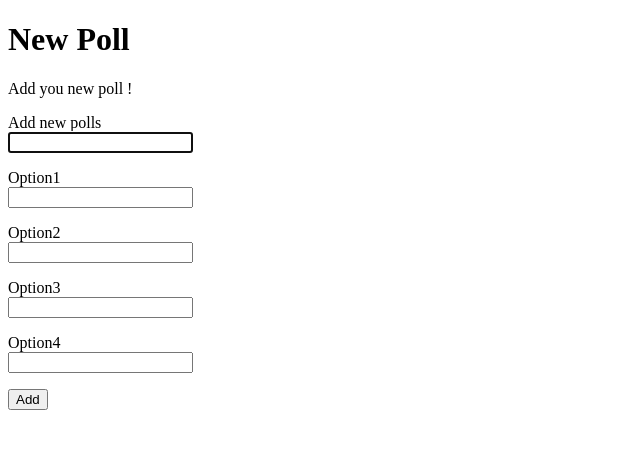
After one commit to duda-joann/flask_polls-, a Flask app: page /add-new-poll/ in a window 1280 px wide. The commit adds this page. Shown: the top 449 px of the page, without its empty margins (0-640 px from the left). Run offline with Flask 2, Linux system fonts and the light colour scheme.

Commit message:
add new poll function

```diff
--- a/polls/app.py
+++ b/polls/app.py
@@ -1,3 +1,5 @@
+from passlib.hash import pbkdf2_sha256
+
 from flask import (render_template,
                    request,
                    flash,
@@ -9,34 +11,21 @@ from flask_login import (LoginManager,
                          login_required,
                          logout_user
 )
-from passlib.hash import pbkdf2_sha256
+
 from polls.main import create_app
-from polls.models import Admin
-
+from polls.models.admin import Admin
+from polls.models.question import Question
+from polls.models.options import Options
 from polls.forms.registration import (
                     RegistrationForm,
                     )
 from polls.forms.login import LoginForm
+from polls.forms.question import QuestionForm
 from polls.db import db
 
 
 app = create_app()
 login_manager = LoginManager(app)
-
-poll_data = {
-    'question': 'What do you prefer?',
-    'fields': ['Saxon',
-               'Budgie',
-               'Nazareth',
-               'Uriah Heep',
-               'Deep Purple'
-               ]}
-
-results = {'Saxon': 0,
-           'Budgie': 0,
-           'Nazareth': 0,
-           'Uriah Heep': 0,
-           'Deep Purple': 0}
 
 
 @login_manager.user_loader
@@ -77,24 +66,41 @@ def login() -> Response:
             username=login_form.username.data).first()
         login_user(user_object)
         return redirect(url_for('/'))
-
     return render_template('login.html', form=login_form)
 
 
 @app.route('/', methods=['POST', 'GET'])
-def home() -> Response:
-    if request.method == 'POST':
-        vote = request.form.get('result')
-        if not vote:
-            flash('Please vote!')
-            return redirect(url_for('home'))
-        if vote:
-            results[vote] += 1
-        flash('Thanks for votes!')
-    return render_template('main.html', poll_data=poll_data, data=results)
+def main() -> Response:
+    polls = Question.query.all()
+    return render_template('main.html', polls=polls)
 
 
-@app.route('/logout', methods = ['GET'])
+@app.route('/add-new-poll/', methods = ['POST', 'GET'])
+def new_poll() -> Response:
+    form = QuestionForm()
+    if form.validate_on_submit():
+        question = form.data['question']
+        option1 = form.data['option1']
+        option2 = form.data['option2']
+        option3 = form.data['option3']
+        option4 = form.data['option4']
+        question = Question(
+                            content = question,
+                            options = [Options(choice = option1),
+                                       Options(choice = option2),
+                                       Options(choice = option3),
+                                       Options(choice =option4)]
+        )
+        db.session.add(question)
+        db.session.commit()
+
+        flash('Your poll is added now')
+        return redirect(url_for('main'))
+
+    return render_template('newpoll.html', form = form)
+
+
+@app.route('/logout/', methods = ['GET'])
 @login_required
 def logout() -> Response:
     logout_user()
--- /dev/null
+++ b/polls/forms/question.py
@@ -0,0 +1,30 @@
+from flask_wtf import FlaskForm
+from wtforms import (
+                    StringField,
+                    SubmitField)
+from wtforms.validators import InputRequired
+
+
+class QuestionForm(FlaskForm):
+    """ New question form"""
+    question = StringField(
+                          'question',
+                          validators=[InputRequired(message='Missing question')
+                                      ])
+    option1 = StringField(
+                        'option1',
+                         validators=[InputRequired(message='Missing option')
+                                     ])
+    option2 = StringField(
+                          'option2',
+                          validators=[InputRequired(message='Missing option')
+                                      ])
+    option3 = StringField(
+                        'option3',
+                         validators=[InputRequired(message='Missing option')])
+    option4 = StringField(
+                        'option4',
+                        validators=[InputRequired(message='Missing option')
+                                    ])
+
+    submit_button = SubmitField('Add')
--- a/polls/forms/registration.py
+++ b/polls/forms/registration.py
@@ -10,7 +10,7 @@ from wtforms.validators import (
                                 EqualTo,
                                 ValidationError
                                 )
-from polls.models import Admin
+from polls.models.admin import Admin
 
 
 class RegistrationForm(FlaskForm):
--- a/polls/forms/validation.py
+++ b/polls/forms/validation.py
@@ -1,7 +1,7 @@
 from wtforms.validators import (
                         ValidationError
 )
-from polls.models import Admin
+from polls.models.admin import Admin
 from passlib.hash import pbkdf2_sha256
 
 
--- a/polls/main.py
+++ b/polls/main.py
@@ -2,7 +2,6 @@ import os
 
 from flask import Flask
 from flask_login import LoginManager
-
 from polls.db import db
 
 login_manager = LoginManager()
--- /dev/null
+++ b/polls/models/__init__.py
@@ -0,0 +1,3 @@
+import polls.models.admin
+import polls.models.options
+import polls.models.question
--- /dev/null
+++ b/polls/templates/404.html
@@ -0,0 +1,6 @@
+{% extends 'base.html' %}
+
+{% block content %}
+<h1> Page Not Found!!! </h1>
+<h2> 404 </h2>
+{% endblock %}
--- /dev/null
+++ b/polls/templates/newpoll.html
@@ -0,0 +1,33 @@
+{% extends 'base.html' %}
+{% from 'macro.html' import displayField %}
+
+{% block title %}New Poll{% endblock %}
+
+{% block content %}
+
+<h1>New Poll</h1>
+
+<p>Add you new poll !</p>
+
+<div class="form-input">
+    <form action="{{url_for('new_poll')}}" method="POST">
+        {{ form.csrf_token }}
+        <p5>Add new polls</p5>
+        {{ displayField(form.question, autocomplete="off",
+    autofocus=true) }}
+        <p5>Option1</p5>
+        {{ displayField(form.option1) }}
+        <p5>Option2</p5>
+        {{ displayField(form.option2) }}
+        <p5>Option3</p5>
+        {{ displayField(form.option3) }}
+        <p5>Option4</p5>
+        {{ displayField(form.option4) }}
+
+        <div class="btn">
+            <input type="submit" value="Add" class="button-submit">
+        </div>
+    </form>
+</div>
+
+{% endblock %}
```
Also changed, not shown: polls/models.py (deleted, +0 -46 lines), polls/models/admin.py (added, +17 -0 lines), polls/models/options.py (added, +14 -0 lines), polls/models/question.py (added, +16 -0 lines), polls/templates/main.html (+10 -36 lines), polls/templates/poll.html (added, +36 -0 lines).
